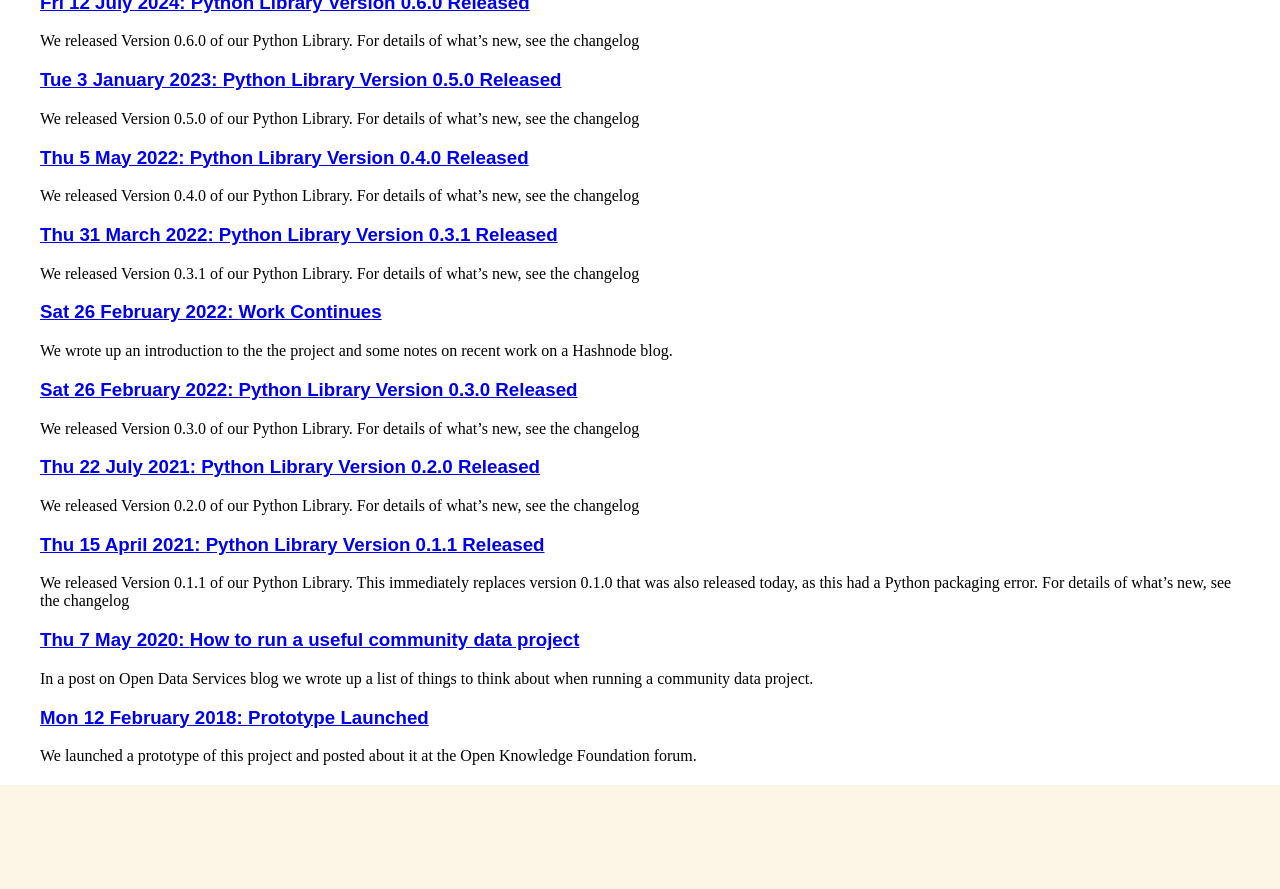
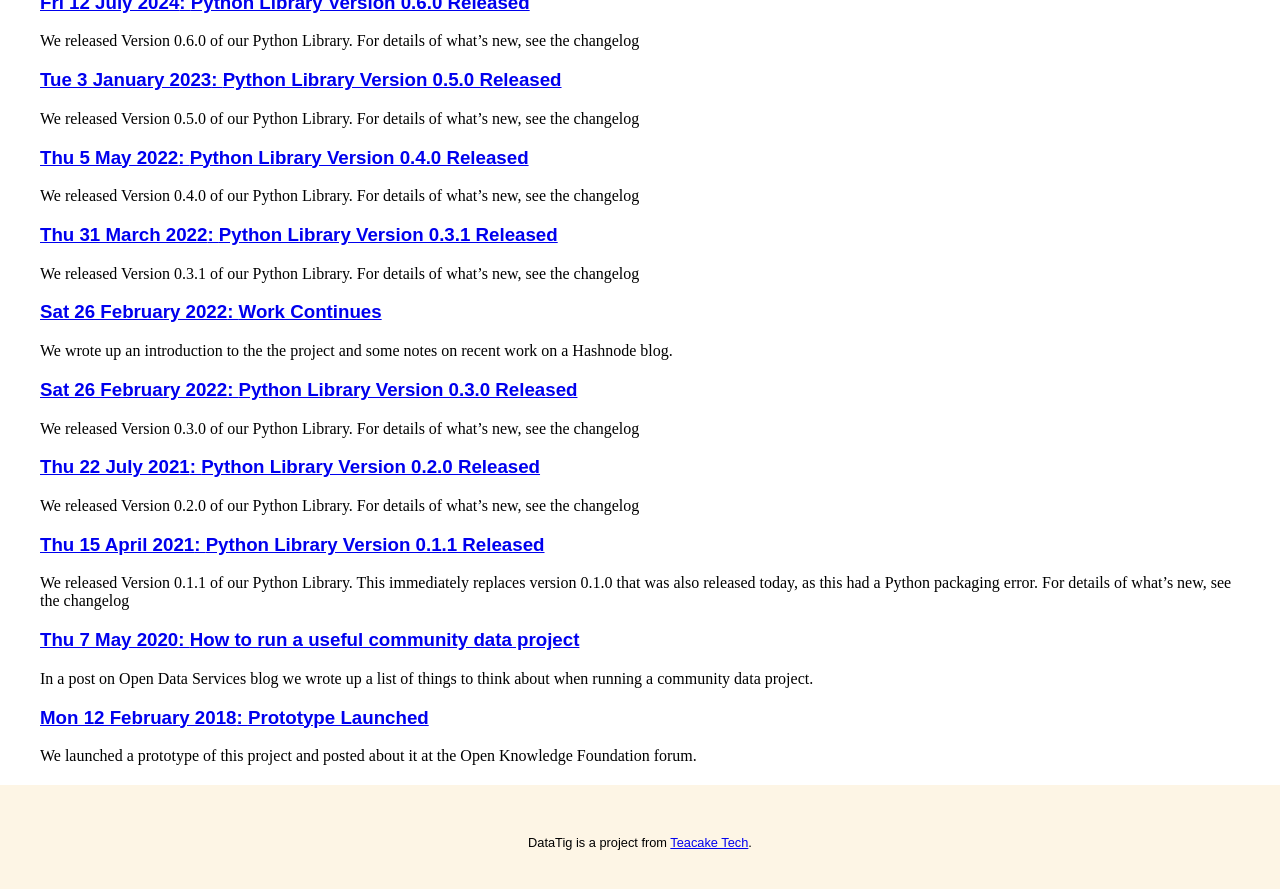
Before and after one commit to DataTig/datatig.github.io, a Jekyll site: the page built from index.html, in a window 1280 px wide and 900 px high, scrolled down 2553 px. Shown: the top 889 px of the window. Built offline with Jekyll 4.4.1, drawn with Linux system fonts in a browser that asks for light colours; before the commit the page ends 3388 px from its top, so only the background shows below that.

Commit message:
Add link to Teacake Tech in footer

```diff
--- a/_layouts/default.html
+++ b/_layouts/default.html
@@ -35,6 +35,7 @@
             </div></div>
         </div>
         <footer>
+            DataTig is a project from <a href="https://www.teacaketech.scot/">Teacake Tech</a>.
         </footer>
     </body>
 </html>
```
